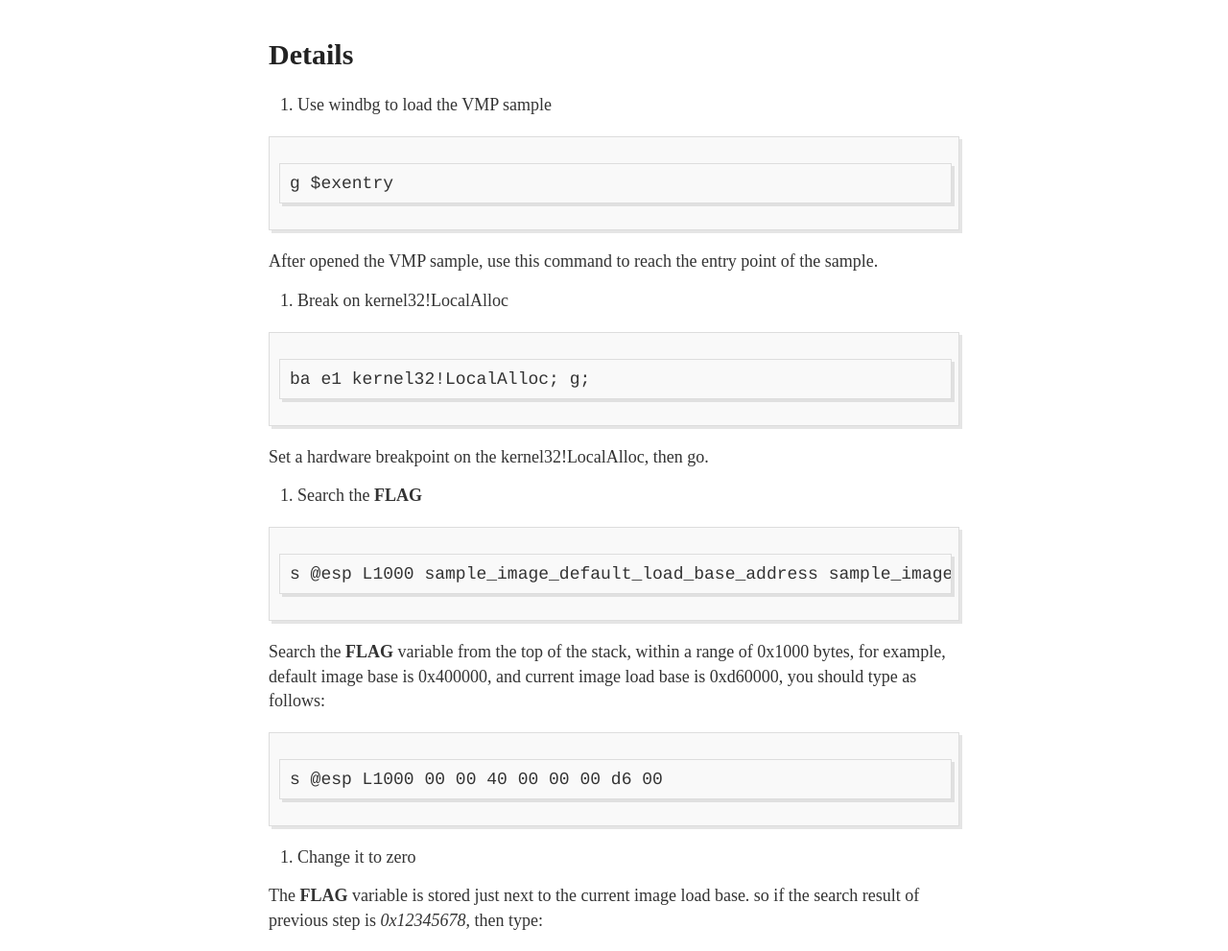
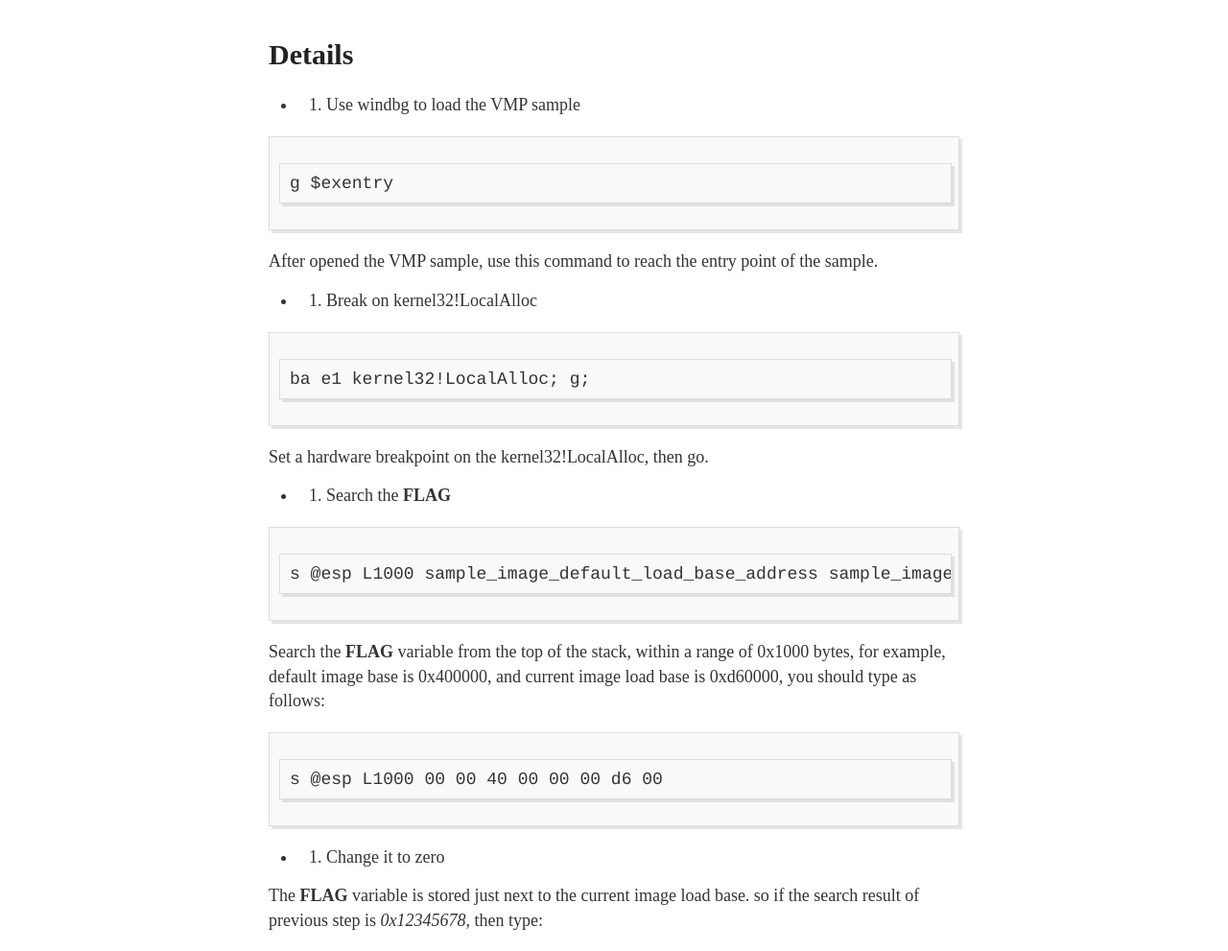
Before and after one commit to shellbombs/shellbombs.github.io, a Jekyll site: the page built from _posts/2019-1-31-bypass-anti-debug-and-anti-virtual-machine-of-VMP.md, in a window 1280 px wide. Shown: the part 433-1424 px from the top of the page at 96% size. Built offline with Jekyll 4.4.1, drawn with Linux system fonts in a browser that asks for light colours.

Commit message:
fixed ordered list

````diff
--- a/_posts/2019-1-31-bypass-anti-debug-and-anti-virtual-machine-of-VMP.md
+++ b/_posts/2019-1-31-bypass-anti-debug-and-anti-virtual-machine-of-VMP.md
@@ -9,7 +9,7 @@ VMP has used a lot of anti debug and anti virtual machine techniques which makes
 
 # Details
 
-1. Use windbg to load the VMP sample
+- 1. Use windbg to load the VMP sample
 
 ```
 g $exentry
@@ -17,7 +17,7 @@ g $exentry
 
 After opened the VMP sample, use this command to reach the entry point of the sample.
 
-2. Break on kernel32!LocalAlloc
+- 2. Break on kernel32!LocalAlloc
 
 ```
 ba e1 kernel32!LocalAlloc; g;
@@ -25,7 +25,7 @@ ba e1 kernel32!LocalAlloc; g;
 
 Set a hardware breakpoint on the kernel32!LocalAlloc, then go.
 
-3. Search the **FLAG**
+- 3. Search the **FLAG**
 
 ```
 s @esp L1000 sample_image_default_load_base_address sample_image_current_load_base_address
@@ -37,7 +37,7 @@ Search the **FLAG** variable from the top of the stack, within a range of 0x1000
 s @esp L1000 00 00 40 00 00 00 d6 00
 ```
 
-4. Change it to zero
+- 4. Change it to zero
 
 The **FLAG** variable is stored just next to the current image load base. so if the search result of previous step is *0x12345678*, then type:
 
````
